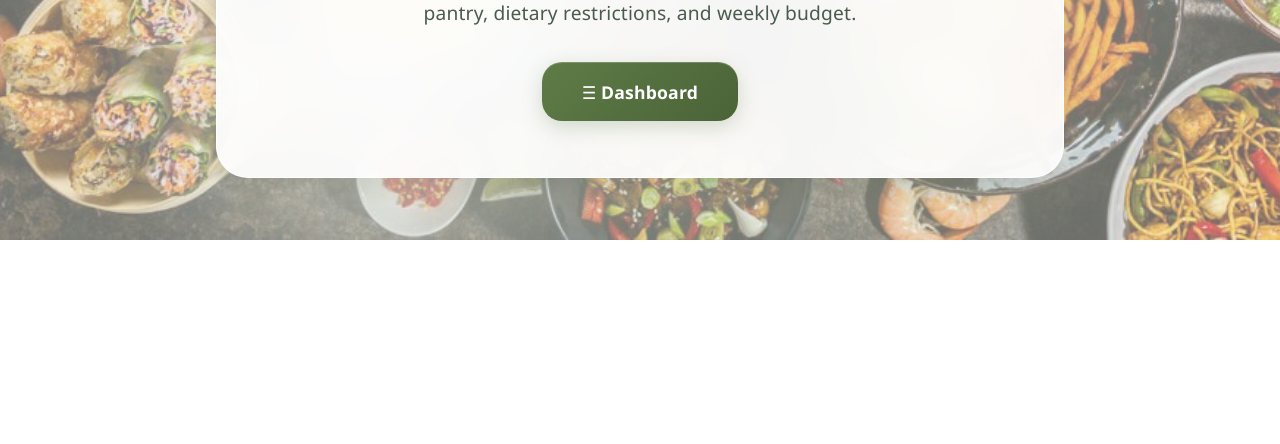
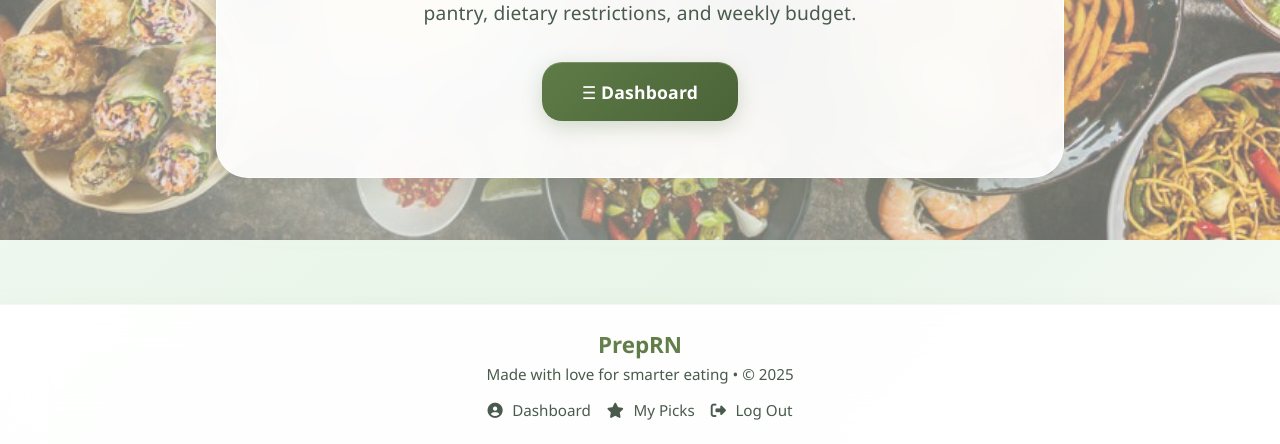
Before and after one commit to riddhimayadav/PrepRN, a Flask app: page / in a window 1280 px wide. Shown: the part 700-1144 px from the top of the page. Before the commit the page ends 940 px from the top, so only its background shows below. Run offline with Flask 3, Linux system fonts and the light colour scheme; some web fonts are replaced.

Commit message:
added footer

```diff
--- a/static/layout.css
+++ b/static/layout.css
@@ -212,3 +212,82 @@
 nav {
   animation: navSlideDown 0.6s ease-out;
 }
+
+footer {
+  background: rgba(255, 255, 255, 0.9);
+  backdrop-filter: blur(20px);
+  -webkit-backdrop-filter: blur(20px);
+  border-top: 1px solid rgba(172, 178, 136, 0.1);
+  box-shadow: 0 -4px 16px rgba(172, 178, 136, 0.05);
+  padding: 1.5rem 2rem;
+  text-align: center;
+  font-size: 0.95rem;
+  color: #4a5a4d;
+  margin-top: 4rem;
+}
+
+.footer-content {
+  max-width: 1000px;
+  margin: 0 auto;
+}
+
+.footer-logo {
+  font-size: 1.4rem;
+  font-weight: 700;
+  display: block;
+  margin-bottom: 0.25rem;
+  background: linear-gradient(135deg, #ACB288 0%, #5f7c47 50%, #9ba47a 100%);
+  -webkit-background-clip: text;
+  -webkit-text-fill-color: transparent;
+  background-clip: text;
+}
+
+.footer-text {
+  display: block;
+  color: #4a5a4d;
+  margin-bottom: 1rem;
+}
+
+.footer-links {
+  display: flex;
+  justify-content: center;
+  flex-wrap: wrap;
+  gap: 1rem;
+}
+
+.footer-links a {
+  color: #4a5a4d;
+  text-decoration: none;
+  font-weight: 500;
+  transition: all 0.3s ease;
+}
+
+.footer-links a i {
+  margin-right: 0.35rem;
+  color: #4a5a4d;
+  transition: color 0.3s ease;
+}
+
+.footer-links a:hover {
+  color: #ACB288;
+}
+
+.footer-links a:hover i {
+  color: #ACB288;
+}
+
+/* Responsive */
+@media (max-width: 600px) {
+  footer {
+    font-size: 0.9rem;
+    padding: 1.2rem;
+  }
+
+  .footer-logo {
+    font-size: 1.2rem;
+  }
+
+  .footer-links {
+    gap: 0.75rem;
+  }
+}
--- a/templates/layout.html
+++ b/templates/layout.html
@@ -48,5 +48,18 @@
   <hr>
 
   {% block content %}{% endblock %}
+
+<footer>
+  <div class="footer-content">
+    <span class="footer-logo">PrepRN</span>
+    <span class="footer-text">Made with love for smarter eating • © {{ 2025 }}</span>
+    <div class="footer-links">
+      <a href="{{ url_for('dashboard') }}"><i class="fas fa-user-circle"></i> Dashboard</a>
+      <a href="{{ url_for('my_recommendations') }}"><i class="fas fa-star"></i> My Picks</a>
+      <a href="{{ url_for('logout') }}"><i class="fas fa-sign-out-alt"></i> Log Out</a>
+    </div>
+  </div>
+</footer>
+
 </body>
 </html>
```
